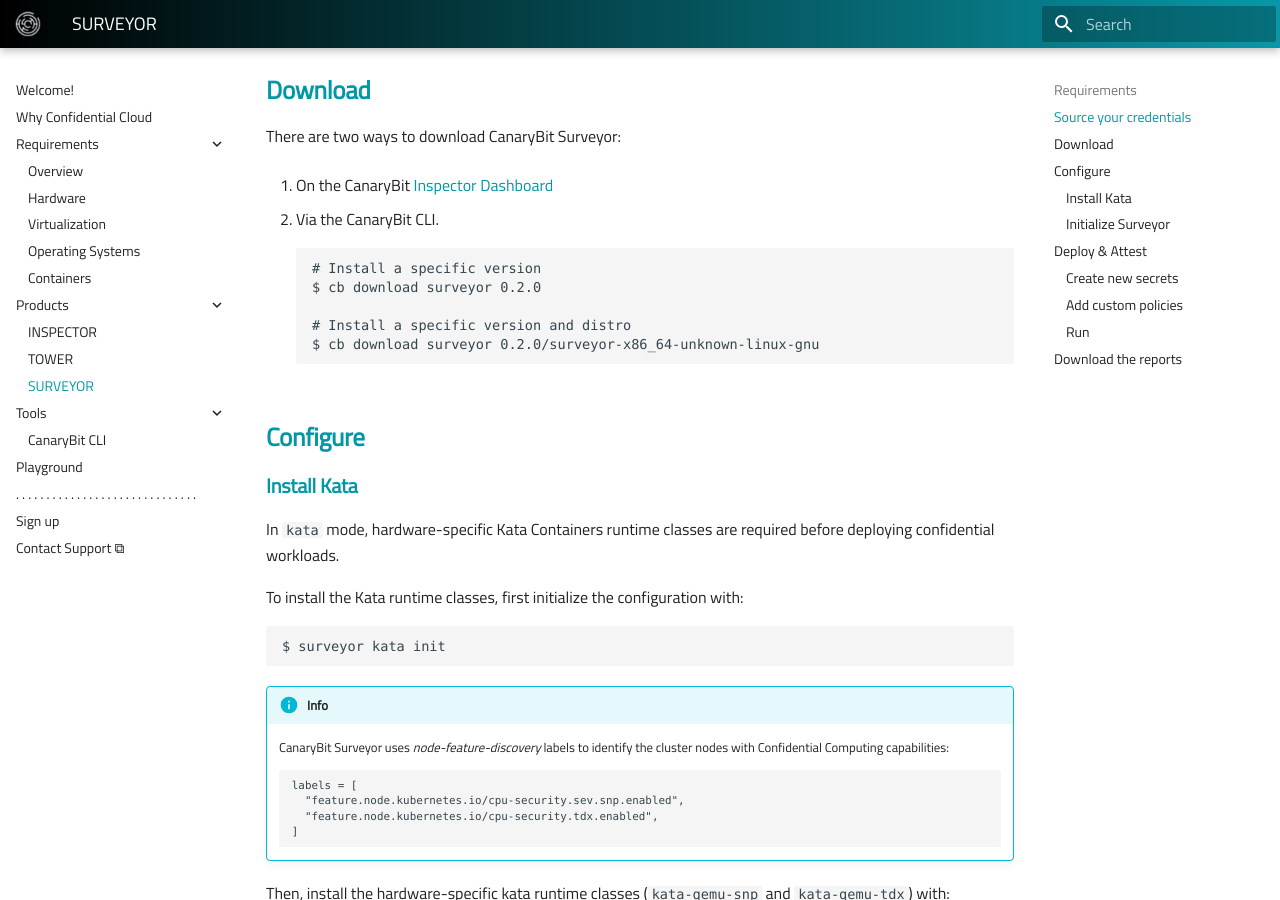
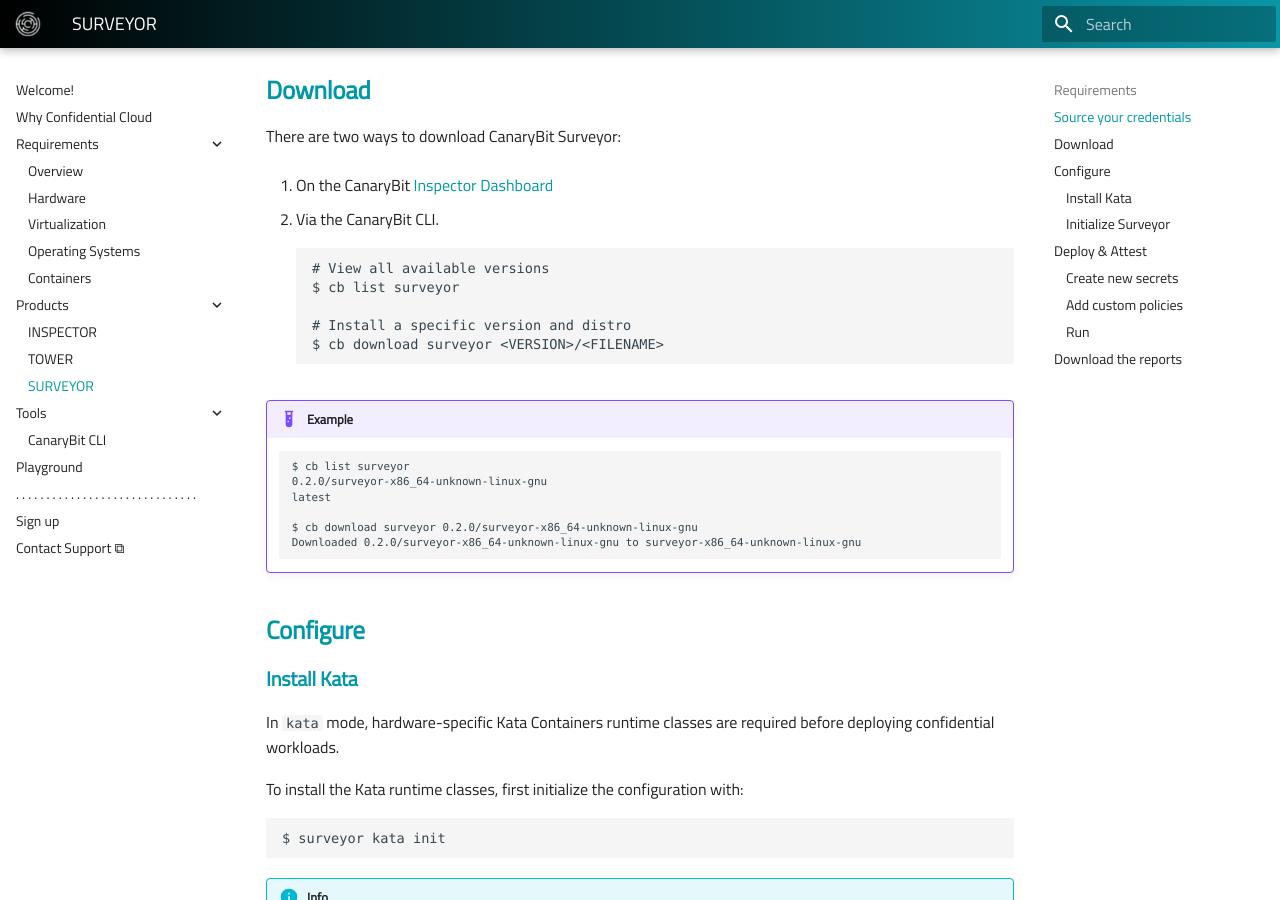
Before and after one commit to canarybit/cc-docs, an MkDocs documentation site: the page built from docs/products/surveyor.md, in a window 1280 px wide and 900 px high, scrolled down 1120 px. Built offline with MkDocs 1.6.1 and Material for MkDocs 9.7.7, drawn with Linux system fonts in a browser that asks for light colours.

Commit message:
Updates doc

````diff
--- a/docs/products/surveyor.md
+++ b/docs/products/surveyor.md
@@ -40,13 +40,22 @@
 2. Via the CanaryBit CLI.
 
     ```commandline
-    # Install a specific version
-    $ cb download surveyor 0.2.0
+    # View all available versions
+    $ cb list surveyor
 
     # Install a specific version and distro
-    $ cb download surveyor 0.2.0/surveyor-x86_64-unknown-linux-gnu
+    $ cb download surveyor <VERSION>/<FILENAME>
     ```
 
+!!! Example
+    ```
+    $ cb list surveyor
+    0.2.0/surveyor-x86_64-unknown-linux-gnu
+    latest
+
+    $ cb download surveyor 0.2.0/surveyor-x86_64-unknown-linux-gnu
+    Downloaded 0.2.0/surveyor-x86_64-unknown-linux-gnu to surveyor-x86_64-unknown-linux-gnu
+    ```
 
 ## Configure
 
````
